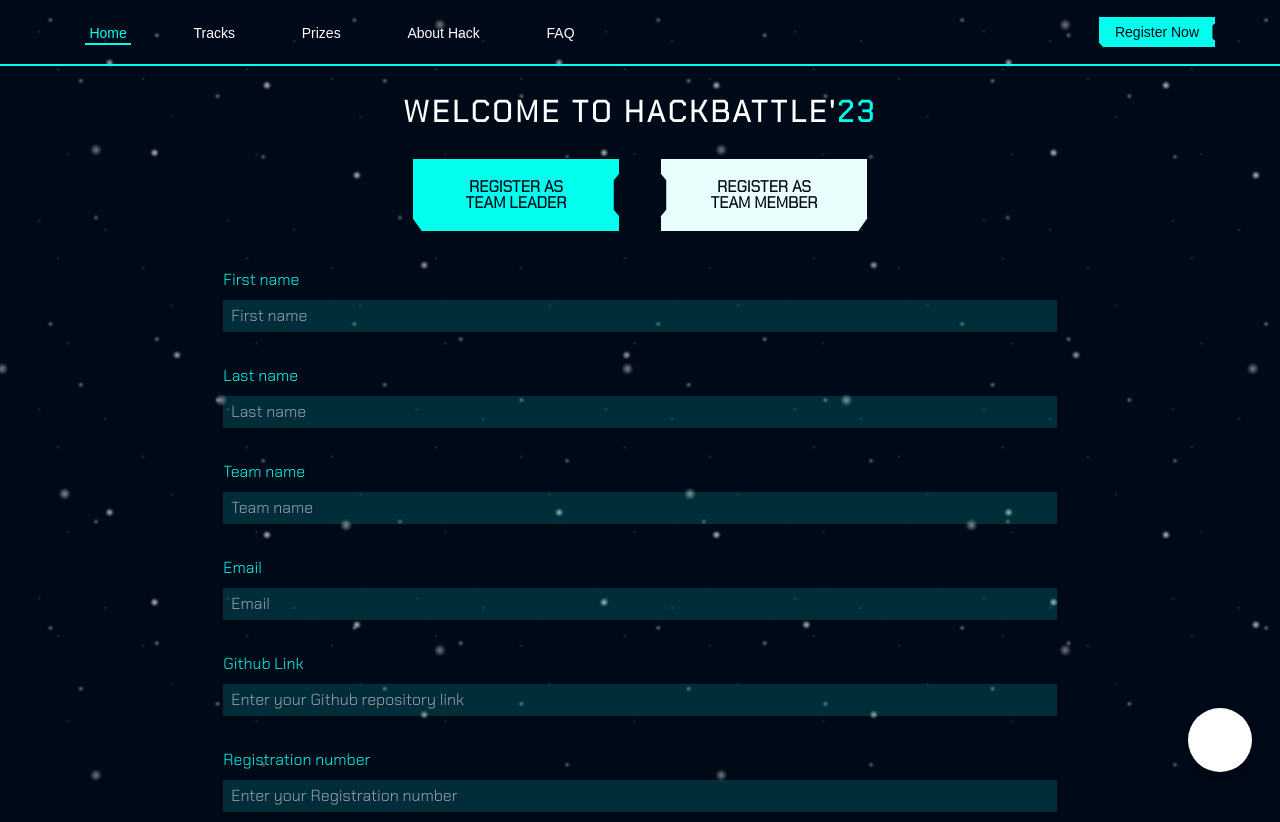
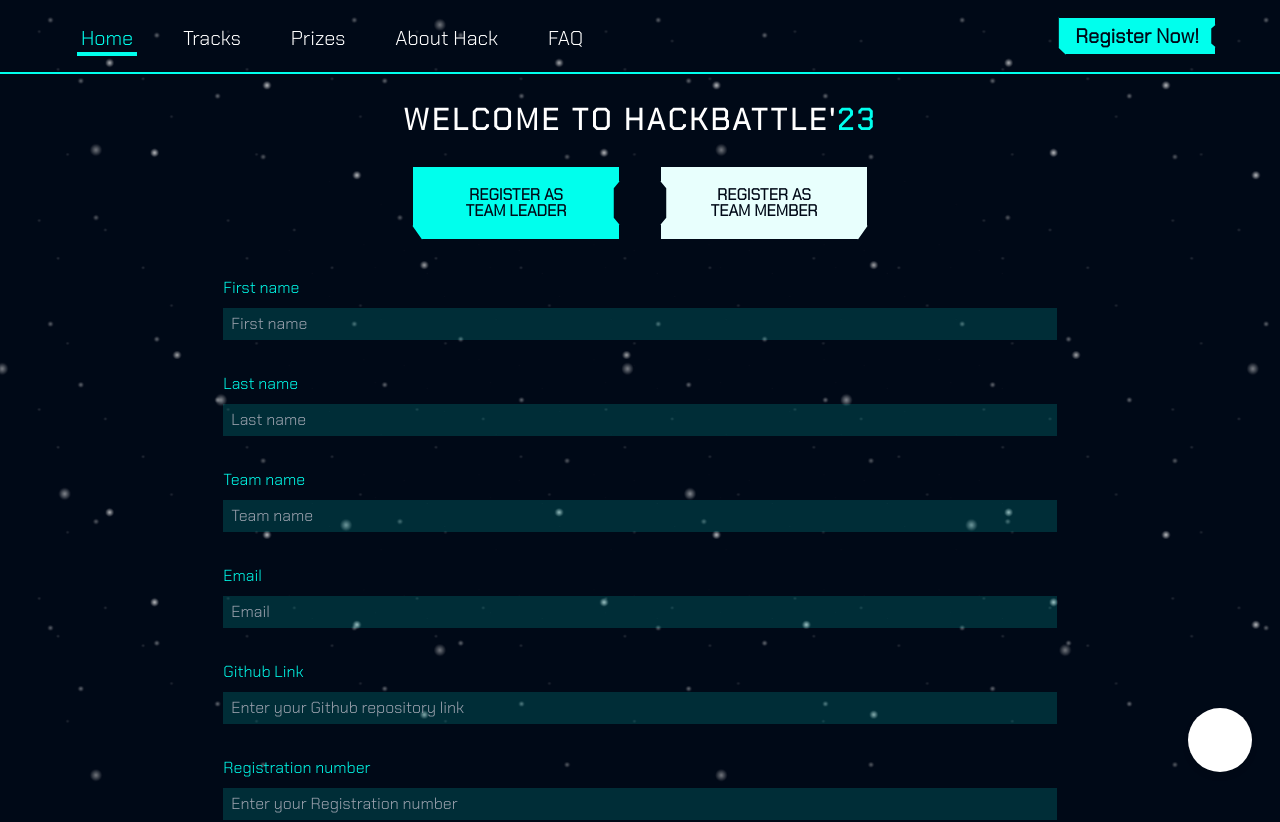
Before and after one commit to IEEECS-VIT/HackBattleWebsite, a React (Create React App) app: page /register in a window 1280 px wide. Shown: the top 822 px of the page. Built offline with nearby package versions, Linux system fonts and the light colour scheme.

Commit message:
Navbar UI Changes

```diff
--- a/src/components/Register.js
+++ b/src/components/Register.js
@@ -27,25 +27,25 @@ const Register = () => {
     const [leaderRegNo, setLeaderRegNo] = useState('');
     const [leaderPhoneNo, setLeaderPhoneNo] = useState('');
 
-    const leaderFirstNameHandler = (e) =>{
+    const leaderFirstNameHandler = (e) => {
         setLeaderFirstName(e.target.value);
     }
-    const leaderLastNameHandler = (e) =>{
+    const leaderLastNameHandler = (e) => {
         setLeaderLastName(e.target.value);
     }
-    const teamNameHandler = (e) =>{
+    const teamNameHandler = (e) => {
         setTeamName(e.target.value);
     }
-    const leaderEmailHandler = (e) =>{
+    const leaderEmailHandler = (e) => {
         setLeaderEmail(e.target.value);
     }
-    const leaderGithubHandler = (e) =>{
+    const leaderGithubHandler = (e) => {
         setLeaderGithub(e.target.value);
     }
-    const leaderRegNoHandler = (e) =>{
+    const leaderRegNoHandler = (e) => {
         setLeaderRegNo(e.target.value);
     }
-    const leaderPhoneNoHandler = (e) =>{
+    const leaderPhoneNoHandler = (e) => {
         setLeaderPhoneNo(e.target.value);
     }
 
@@ -82,25 +82,25 @@ const Register = () => {
     const [memberPhoneNo, setMemberPhoneNo] = useState('');
     const [refCode, setRefCode] = useState('');
 
-    const memberFirstNameHandler = (e) =>{
+    const memberFirstNameHandler = (e) => {
         setMemberFirstName(e.target.value);
     }
-    const memberLastNameHandler = (e) =>{
+    const memberLastNameHandler = (e) => {
         setMemberLastName(e.target.value);
     }
-    const memberEmailHandler = (e) =>{
+    const memberEmailHandler = (e) => {
         setMemberEmail(e.target.value);
     }
-    const memberGithubHandler = (e) =>{
+    const memberGithubHandler = (e) => {
         setMemberGithub(e.target.value);
     }
-    const memberRegNoHandler = (e) =>{
+    const memberRegNoHandler = (e) => {
         setMemberRegNo(e.target.value);
     }
-    const MemberPhoneNoHandler = (e) =>{
+    const MemberPhoneNoHandler = (e) => {
         setMemberPhoneNo(e.target.value);
     }
-    const refCodeHandler = (e) =>{
+    const refCodeHandler = (e) => {
         setRefCode(e.target.value);
     }
 
@@ -131,102 +131,102 @@ const Register = () => {
 
     return (
         <>
-            <nav className='flex items-center justify-between flex-wrap bg-transparent-500 pr-8 pl-8 py-4 border-neoBlue border-neoBlue-400 border-b-2 z-10'>
-                <div className='block lg:hidden'>
-                    <button className='flex items-center px-3 py-2 border rounded text-white-200 hover:text-neoBlue'>
+            <nav className="flex items-center justify-between flex-wrap bg-transparent-500 pr-8 pl-8 py-4 border-neoBlue border-neoBlue-400 border-b-2  z-10" style={{ fontFamily: "Chakra Petch" }}>
+                <div className="block lg:hidden">
+                    <button className="flex items-center px-3 py-2 border rounded text-white-200 hover:text-neoBlue">
                         <svg
-                            className='fill-current h-3 w-3'
-                            viewBox='0 0 20 20'
-                            xmlns='http://www.w3.org/2000/svg'
+                            className="fill-current h-3 w-3"
+                            viewBox="0 0 20 20"
+                            xmlns="http://www.w3.org/2000/svg"
                         >
                             <title>Menu</title>
-                            <path d='M0 3h20v2H0V3zm0 6h20v2H0V9zm0 6h20v2H0v-2z' />
+                            <path d="M0 3h20v2H0V3zm0 6h20v2H0V9zm0 6h20v2H0v-2z" />
                         </svg>
                     </button>
                 </div>
-                <div className='w-full block flex-grow lg:flex justify-between lg:items-center lg:w-auto'>
-                    <div className='text-md flex w-1/2 justify-around pl-8 pr-6'>
-                        <div className='inline-flex'>
+                <div className="w-full block flex-grow lg:flex justify-between lg:items-center lg:w-auto">
+                    <div className="text-md flex w-1/2 justify-around pl-8 pr-6">
+                        <div className="inline-flex">
                             <Link
-                                to='/'
+                                to="/"
                                 smooth={true}
                                 duration={500}
-                                className={`${activeLink === 'home'
-                                    ? 'border-neoBlue border-b-2 border-neoBlue-500 text-neoBlue text-neoBlue-900'
-                                    : ' text-white text-white-500'
-                                    } cursor-pointer items-center px-1 pt-1 text-sm font-medium block mt-4 lg:inline-block lg:mt-0 mr-4`}
-                                onClick={() => handleLinkClick('home')}
+                                className={`${activeLink === "home"
+                                        ? "border-neoBlue border-b-4 border-neoBlue-500 text-neoBlue text-neoBlue-900"
+                                        : " text-white text-white-500"
+                                    } cursor-pointer items-center px-1 pt-1 text-xl font-medium block mt-4 lg:inline-block lg:mt-1 mr-4`}
+                                onClick={() => handleLinkClick("home")}
                             >
                                 Home
                             </Link>
                         </div>
-                        <div className='inline-flex'>
+                        <div className="inline-flex">
                             <Link
-                                to='/'
+                                to="tracks"
                                 smooth={true}
                                 duration={500}
-                                className={`${activeLink === 'tracks'
-                                    ? 'border-neoBlue border-b-2 border-neoBlue-500 text-neoBlue text-neoBlue-900'
-                                    : ' text-white text-white-500'
-                                    } cursor-pointer items-center px-1 pt-1  text-sm font-medium block mt-4 lg:inline-block lg:mt-0 mr-4`}
-                                onClick={() => handleLinkClick('tracks')}
+                                className={`${activeLink === "tracks"
+                                        ? "border-neoBlue border-b-4 border-neoBlue-500 text-neoBlue text-neoBlue-900"
+                                        : " text-white text-white-500"
+                                    } cursor-pointer items-center px-1 pt-1  text-xl font-medium block mt-4 lg:inline-block lg:mt-1 mr-4`}
+                                onClick={() => handleLinkClick("tracks")}
                             >
                                 Tracks
                             </Link>
                         </div>
-                        <div className='inline-flex'>
+                        <div className="inline-flex">
                             <Link
-                                to='/'
+                                to="prizes"
                                 smooth={true}
                                 duration={500}
-                                className={`${activeLink === 'prizes'
-                                    ? 'border-neoBlue border-b-2 border-neoBlue-500 text-neoBlue text-neoBlue-900'
-                                    : ' text-white text-white-500'
-                                    } cursor-pointer items-center px-1 pt-1  text-sm font-medium block mt-4 lg:inline-block lg:mt-0 mr-4`}
-                                onClick={() => handleLinkClick('prizes')}
+                                className={`${activeLink === "prizes"
+                                        ? "border-neoBlue border-b-4 border-neoBlue-500 text-neoBlue text-neoBlue-900"
+                                        : " text-white text-white-500"
+                                    } cursor-pointer items-center px-1 pt-1  text-xl font-medium block mt-4 lg:inline-block lg:mt-1 mr-4`}
+                                onClick={() => handleLinkClick("prizes")}
                             >
                                 Prizes
                             </Link>
                         </div>
-                        <div className='inline-flex'>
+                        <div className="inline-flex">
                             <Link
-                                to='/'
+                                to="abouthack"
                                 smooth={true}
                                 duration={500}
-                                className={`${activeLink === 'aboutus'
-                                    ? 'border-neoBlue border-b-2 border-neoBlue-500 text-neoBlue text-neoBlue-900'
-                                    : ' text-white text-white-500'
-                                    } cursor-pointer items-center px-1 pt-1  text-sm font-medium block mt-4 lg:inline-block lg:mt-0 mr-4`}
-                                onClick={() => handleLinkClick('abouthack')}
+                                className={`${activeLink === "abouthack"
+                                        ? "border-neoBlue border-b-4 border-neoBlue-500 text-neoBlue text-neoBlue-900"
+                                        : " text-white text-white-500"
+                                    } cursor-pointer items-center px-1 pt-1  text-xl font-medium block mt-4 lg:inline-block lg:mt-1 mr-4`}
+                                onClick={() => handleLinkClick("abouthack")}
                             >
                                 About Hack
                             </Link>
                         </div>
-                        <div className='inline-flex'>
+                        <div className="inline-flex">
                             <Link
-                                to='/'
+                                to="faq"
                                 smooth={true}
                                 duration={500}
-                                className={`${activeLink === 'faq'
-                                    ? 'border-neoBlue border-b-2 border-neoBlue-500 text-neoBlue text-neoBlue-900'
-                                    : ' text-white text-white-500'
-                                    } cursor-pointer items-center px-1 pt-1 text-sm font-medium block mt-4 lg:inline-block lg:mt-0 mr-4`}
-                                onClick={() => handleLinkClick('faq')}
+                                className={`${activeLink === "faq"
+                                        ? "border-neoBlue border-b-4 border-neoBlue-500 text-neoBlue text-neoBlue-900"
+                                        : " text-white text-white-500"
+                                    } cursor-pointer items-center px-1 pt-1 text-xl font-medium block mt-4 lg:inline-block lg:mt-1 mr-4`}
+                                onClick={() => handleLinkClick("faq")}
                             >
                                 FAQ
                             </Link>
                         </div>
                     </div>
-                    <div className='flex-basis-1/2 mr-8'>
+                    <div className="flex-basis-1/2 mr-8">
                         <a
                             href='/register'
                             style={{
                                 clipPath:
-                                    'polygon(0 0, 100% 0, 100% 20%, 97% 30%,97% 70%,100% 80%, 100% 100%, 5% 100%,0% 80%)',
+                                    "polygon(0 0, 100% 0, 100% 20%, 97% 30%,97% 70%,100% 80%, 100% 100%, 5% 100%,0% 80%)",
                             }}
-                            className='inline-block text-sm px-4 py-2 leading-none border text-darkBlue bg-neoBlue mt-2 lg:mt-0'
+                            className="inline-block text-xl px-4 py-2 leading-none border text-darkBlue bg-neoBlue mt-2 lg:mt-0 font-bold"
                         >
-                            Register Now
+                            Register Now!
                         </a>
                     </div>
                 </div>
```
Also changed, not shown: src/components/Home.js (+4 -5 lines). Lines whose indentation alone changed are shown as unchanged.
